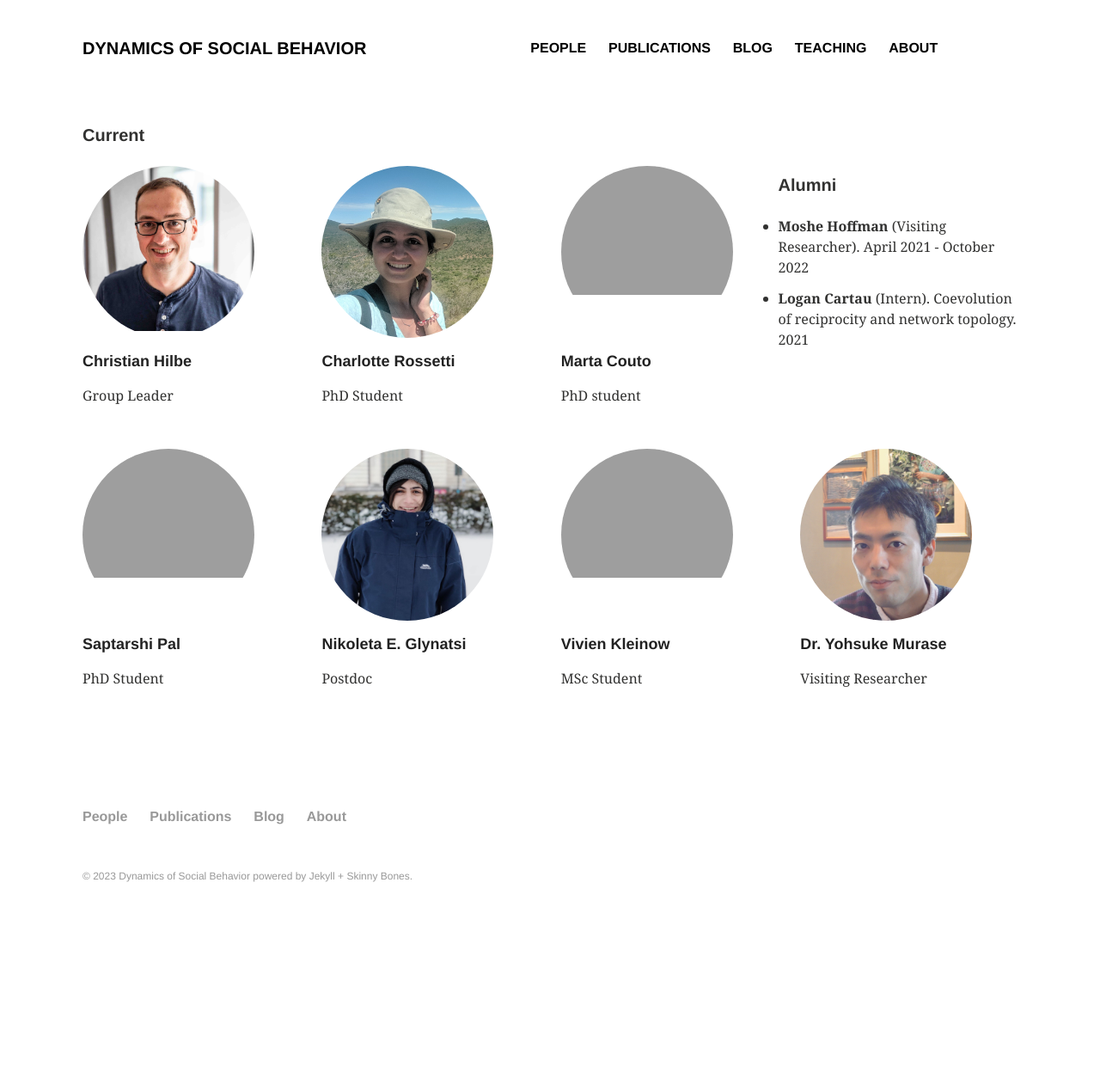
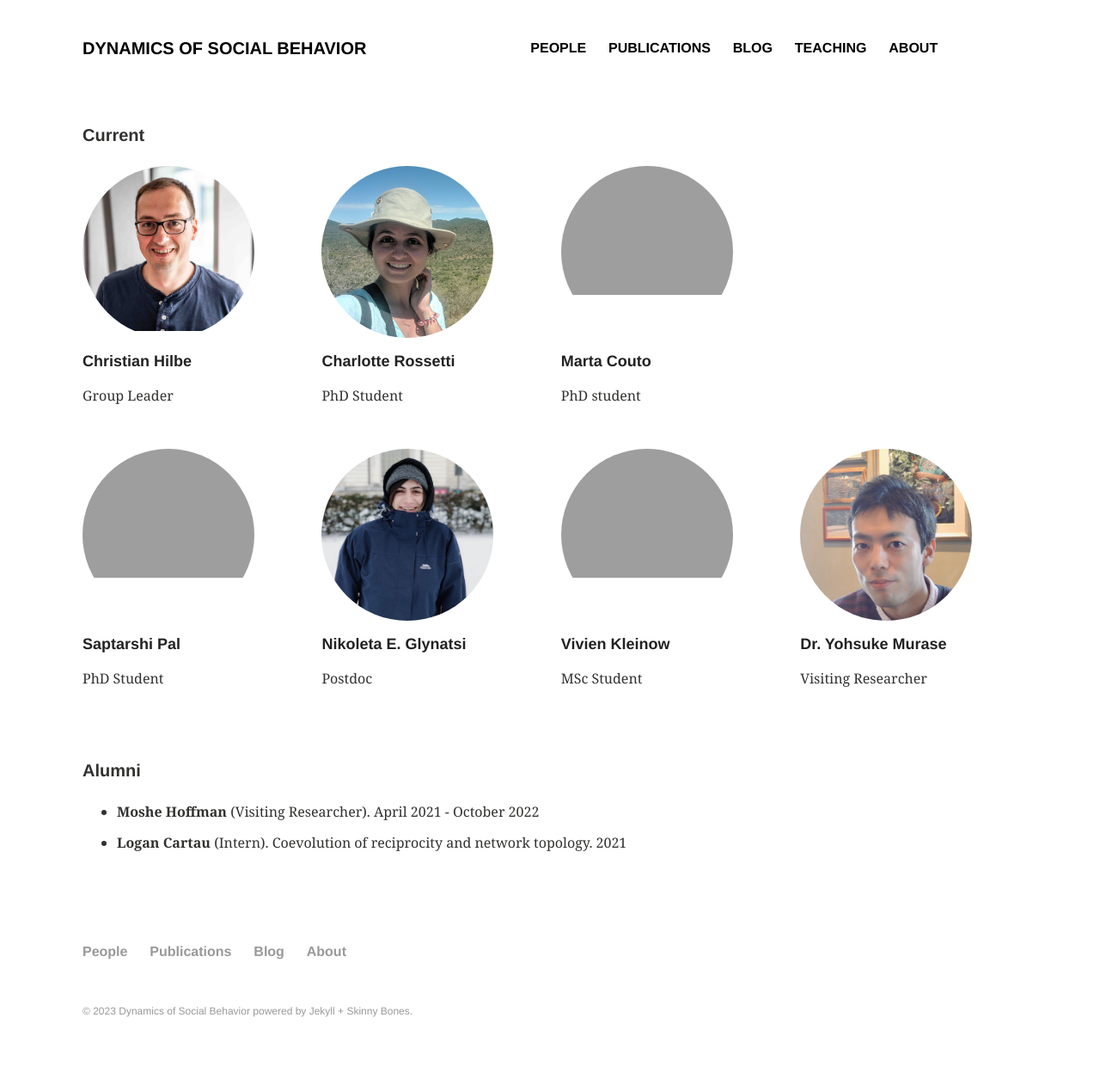
Before and after one commit to DYNOSOBs/social-behaviour, a Jekyll site: the page built from people/index.md, in a window 1280 px wide. Shown: the whole page at 86% size. Built offline with Jekyll 4.4.1, drawn with Linux system fonts in a browser that asks for light colours; before the commit the page ends 1105 px from its top, so only the background shows below that.

Commit message:
chnage typo in css too

```diff
--- a/css/main.scss
+++ b/css/main.scss
@@ -88,7 +88,7 @@ br {
    }
 
 
-#alumini {
+#alumni {
    float:left;
    width:100%;
    clear:both;
```
